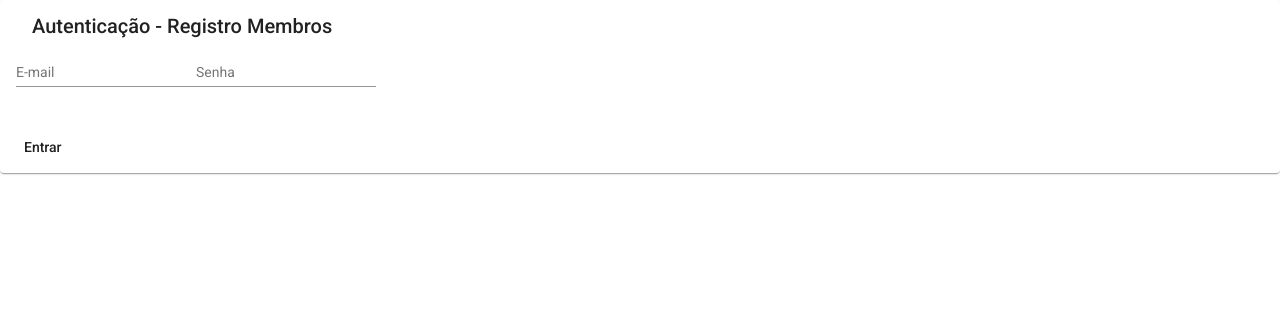
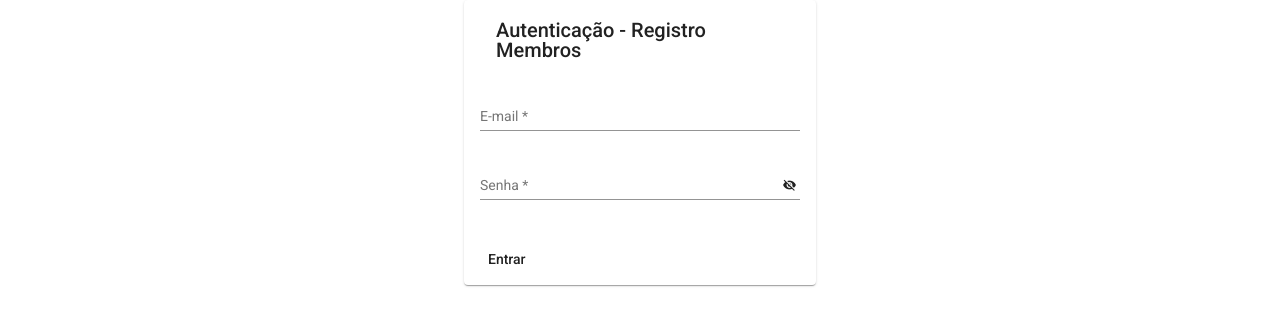
Before and after one commit to gabriel-mars/registro-membros, an Angular app in the folder registro-membros/: page / in a window 1280 px wide. Shown: the top 326 px of the page. Built offline with nearby package versions, Linux system fonts and the light colour scheme.

Commit message:
Melhorias no formulário de login

```diff
--- a/registro-membros/src/app/app.module.ts
+++ b/registro-membros/src/app/app.module.ts
@@ -22,6 +22,8 @@ import { HttpClientModule } from '@angular/common/http';
 import { FlexLayoutModule } from '@angular/flex-layout';
 
 import { FormsModule } from '@angular/forms';
+import { ReactiveFormsModule } from '@angular/forms';
+import { MatIconModule } from '@angular/material/icon';
 import { MatFormFieldModule } from '@angular/material/form-field';
 import { MatInputModule } from '@angular/material/input';
 import { MatTableModule } from '@angular/material/table';
@@ -69,7 +71,9 @@ import { LoginComponent } from './components/login/login.component';
     MatFormFieldModule,
     MatInputModule,
     MatTableModule,
-    FlexLayoutModule
+    FlexLayoutModule,
+    ReactiveFormsModule,
+    MatIconModule
   ],
   providers: [],
   bootstrap: [AppComponent]
--- a/registro-membros/src/app/components/login/login.component.css
+++ b/registro-membros/src/app/components/login/login.component.css
@@ -0,0 +1,19 @@
+.card-login {
+    padding-top: 20px;
+    width: 25%;
+    margin: 0 auto;
+}
+
+.form-login {
+    min-width: 150px;
+    max-width: 500px;
+    width: 100%;
+}
+
+.example-full-width {
+    width: 100%;
+}
+
+td {
+    padding-right: 8px;
+}
--- a/registro-membros/src/app/components/login/login.component.html
+++ b/registro-membros/src/app/components/login/login.component.html
@@ -1,19 +1,32 @@
-<mat-card class="example-card">
+<mat-card class="card-login">
     <mat-card-header>
-      <mat-card-title>Autenticação - Registro Membros</mat-card-title>
+        <mat-card-title>Autenticação - Registro Membros</mat-card-title>
     </mat-card-header>
+    <br />
     <mat-card-content>
-        <form>
-            <mat-form-field>
-                <input matInput placeholder="E-mail" [(ngModel)] = "usuario.email" name="email"/>
-            </mat-form-field>
-
-            <mat-form-field>
-                <input matInput placeholder="Senha" [(ngModel)] = "usuario.senha" name="senha"/>
-            </mat-form-field>
+        <form class="form-login">
+            <p>
+                <mat-form-field class="example-full-width">
+                    <input matInput placeholder="E-mail" [(ngModel)] = "usuario.email" [(formControl)]="emailFormControl" name="email"/>
+                    <mat-error *ngIf="emailFormControl.hasError('email') && !emailFormControl.hasError('required')">
+                        Digite um e-mail válido
+                    </mat-error>
+                    <mat-error *ngIf="emailFormControl.hasError('required')">
+                        Email é <strong>obrigatório</strong>
+                    </mat-error>
+                </mat-form-field>
+            </p>
+            <p>
+                <mat-form-field class="example-full-width">
+                    <input matInput placeholder="Senha" [(ngModel)] = "usuario.senha" [type]="hide ? 'password' : 'text'" name="senha" required/>
+                    <button mat-icon-button matSuffix (click)="hide = !hide" [attr.aria-label]="'Hide password'" [attr.aria-pressed]="hide">
+                        <mat-icon>{{hide ? 'visibility_off' : 'visibility'}}</mat-icon>
+                    </button>
+                </mat-form-field>
+            </p>
         </form>
     </mat-card-content>
     <mat-card-actions>
-      <button mat-button (click)="login()">Entrar</button>
+        <button mat-button (click)="login()">Entrar</button>
     </mat-card-actions>
 </mat-card>
--- a/registro-membros/src/app/components/login/login.component.ts
+++ b/registro-membros/src/app/components/login/login.component.ts
@@ -1,6 +1,7 @@
 import { LoginService } from './login.service';
 import { Usuario } from './usuario.model';
 import { Component, OnInit } from '@angular/core';
+import { FormControl, Validators } from '@angular/forms';
 
 @Component({
   selector: 'app-login',
@@ -10,6 +11,7 @@ import { Component, OnInit } from '@angular/core';
 export class LoginComponent implements OnInit {
 
   mostrarLogin: boolean = true;
+  hide = true;
 
   usuario: Usuario = {
     nome: '',
@@ -17,9 +19,15 @@ export class LoginComponent implements OnInit {
     senha: ''
   }
 
+  emailFormControl = new FormControl('', [
+    Validators.required,
+    Validators.email,
+  ]);
+
   constructor(private loginService: LoginService) { }
 
   ngOnInit(): void {
+
   }
 
   login(): void {
```
